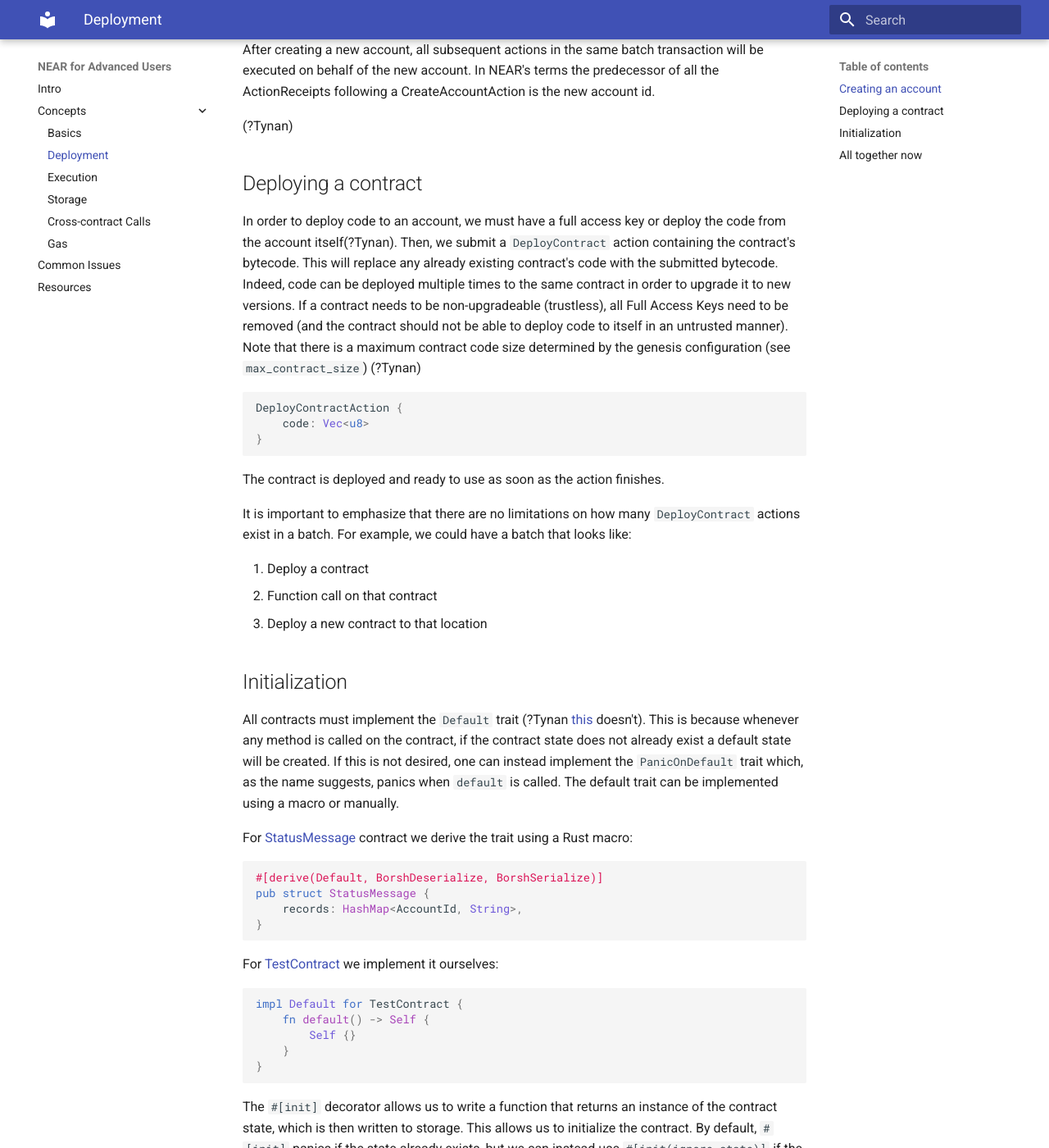
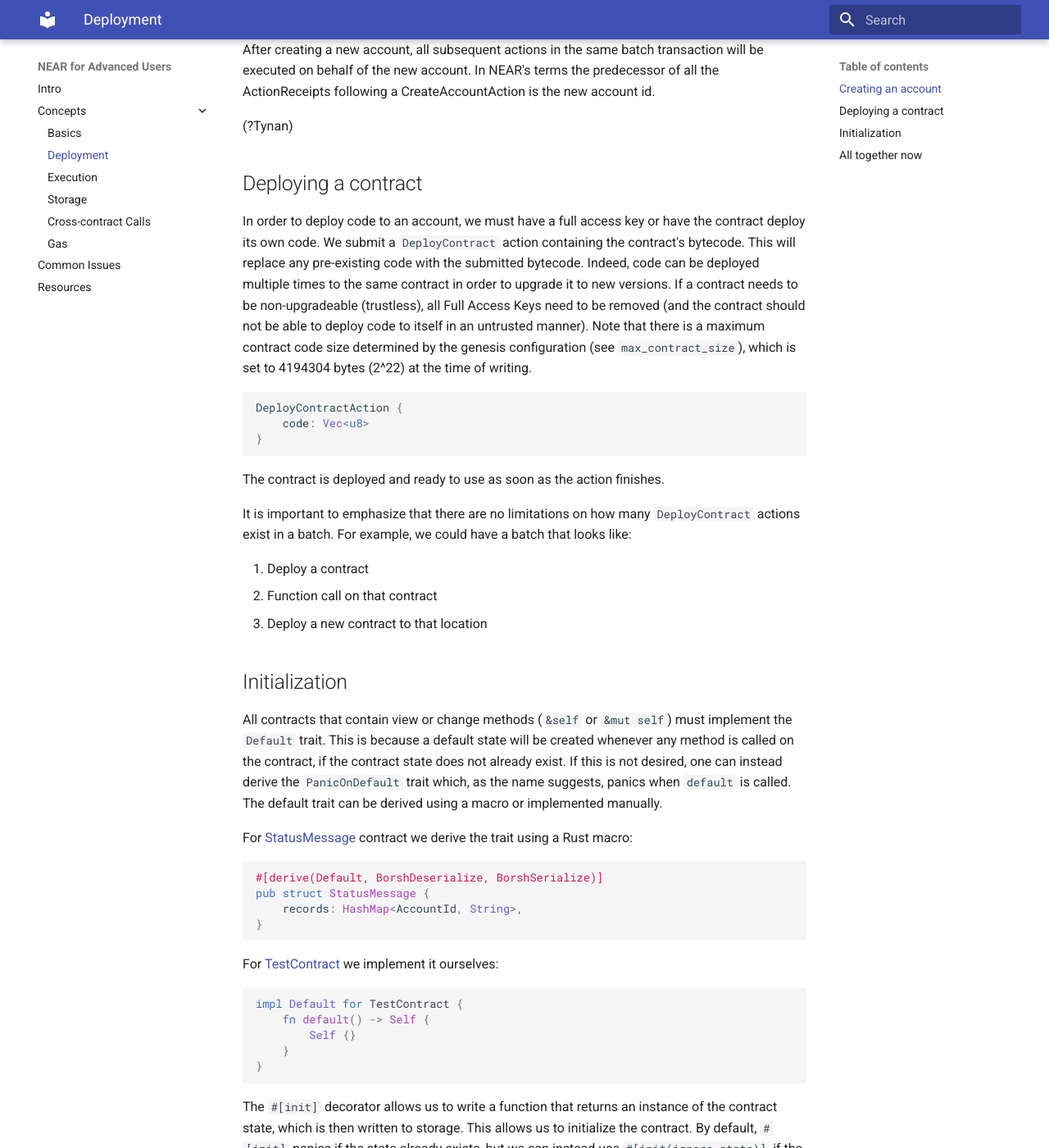
Before and after one commit to ChainSecurity/near-for-auditors, an MkDocs documentation site: the page built from docs/deployment.md, in a window 1280 px wide and 1400 px high, scrolled down 618 px. Shown: the whole window at 82% size. Built offline with MkDocs 1.6.1 and Material for MkDocs 9.7.7, drawn with Linux system fonts in a browser that asks for light colours.

Commit message:
Update deployment and initialization

````diff
--- a/docs/deployment.md
+++ b/docs/deployment.md
@@ -17,7 +17,7 @@
 
 ## Deploying a contract
 
-In order to deploy code to an account, we must have a full access key or deploy the code from the account itself(?Tynan). Then, we submit a ``DeployContract`` action containing the contract's bytecode. This will replace any already existing contract's code with the submitted bytecode. Indeed, code can be deployed multiple times to the same contract in order to upgrade it to new versions. If a contract needs to be non-upgradeable (trustless), all Full Access Keys need to be removed (and the contract should not be able to deploy code to itself in an untrusted manner). Note that there is a maximum contract code size determined by the genesis configuration (see ``max_contract_size``) (?Tynan)
+In order to deploy code to an account, we must have a full access key or have the contract deploy its own code. We submit a ``DeployContract`` action containing the contract's bytecode. This will replace any pre-existing code with the submitted bytecode. Indeed, code can be deployed multiple times to the same contract in order to upgrade it to new versions. If a contract needs to be non-upgradeable (trustless), all Full Access Keys need to be removed (and the contract should not be able to deploy code to itself in an untrusted manner). Note that there is a maximum contract code size determined by the genesis configuration (see ``max_contract_size``), which is set to 4194304 bytes (2^22) at the time of writing.
 
 ```rust
 DeployContractAction {
@@ -34,7 +34,7 @@
 3. Deploy a new contract to that location
 
 ## Initialization
-All contracts must implement the ``Default`` trait (?Tynan [this](https://github.com/near/near-sdk-rs/blob/master/examples/callback-results/src/lib.rs) doesn't). This is because whenever any method is called on the contract, if the contract state does not already exist a default state will be created. If this is not desired, one can instead implement the ``PanicOnDefault`` trait which, as the name suggests, panics when ``default`` is called. The default trait can be implemented using a macro or manually.
+All contracts that contain view or change methods (``&self`` or ``&mut self``) must implement the ``Default`` trait. This is because a default state will be created whenever any method is called on the contract, if the contract state does not already exist. If this is not desired, one can instead derive the ``PanicOnDefault`` trait which, as the name suggests, panics when ``default`` is called. The default trait can be derived using a macro or implemented manually.
 
 For [StatusMessage](https://github.com/near/near-sdk-rs/blob/master/examples/status-message/src/lib.rs#L8) contract we derive the trait using a Rust macro:
 
````
